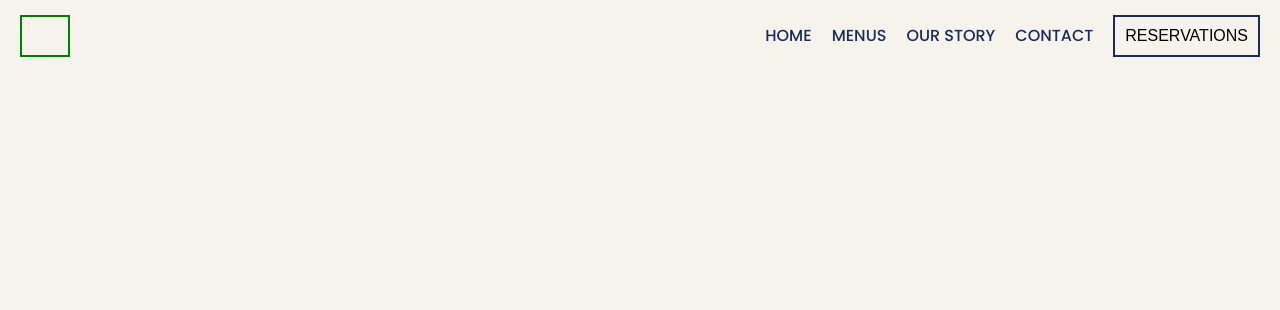
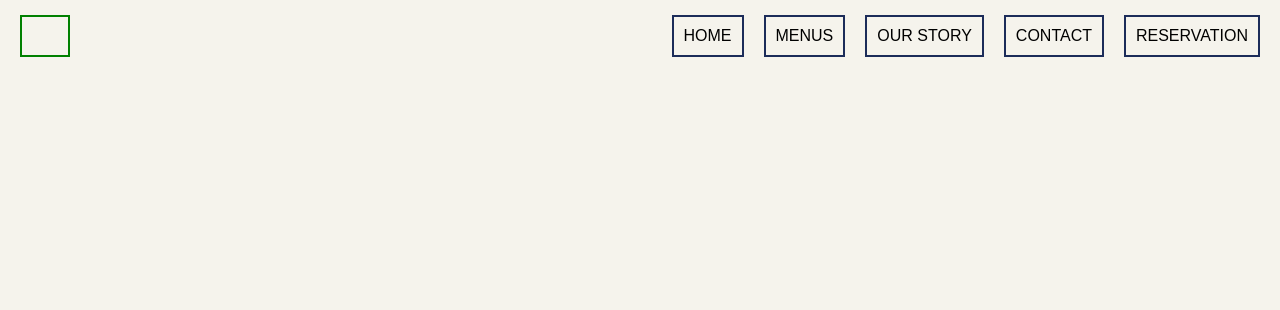
Before and after one commit to vaseemGit7/restaurant-page, a website built with webpack: page dist/index.html in a window 1280 px wide. Shown: the top 310 px of the page. Built offline with nearby package versions, Linux system fonts and the light colour scheme.

Commit message:
Update welcome page into DOM

```diff
--- /dev/null
+++ b/src/home.js
@@ -0,0 +1,62 @@
+function createHome(){
+    const docFrag = document.createDocumentFragment();
+
+    const navBar = document.createElement('nav');
+    navBar.classList.add('nav-bar');
+
+    const logo = document.createElement('div');
+    logo.classList.add('logo');
+
+    const navItems = document.createElement('nav');
+    navItems.classList.add('nav-items');
+
+    const homeBtn = document.createElement('button');
+    homeBtn.textContent = 'HOME';
+    navItems.appendChild(homeBtn);
+
+    const menuBtn = document.createElement('button');
+    menuBtn.textContent = 'MENUS';
+    navItems.appendChild(menuBtn);
+
+    const aboutBtn = document.createElement('button');
+    aboutBtn.textContent = 'OUR STORY';
+    navItems.appendChild(aboutBtn);
+
+    const contactBtn = document.createElement('button');
+    contactBtn.textContent = 'CONTACT';
+    navItems.appendChild(contactBtn);
+
+    const reservationBtn = document.createElement('button');
+    reservationBtn.textContent = 'RESERVATION';
+    navItems.appendChild(reservationBtn);
+
+    navBar.appendChild(logo);
+    navBar.appendChild(navItems);
+
+    const welcomeSection = document.createElement('div');
+    const restraurantName = document.createElement('div');
+    const restraurantSlogan = document.createElement('div');
+
+    restraurantName.textContent = 'The Patisserie Haven';
+    restraurantName.classList.add('restaurant-name');
+
+    restraurantSlogan.textContent = "A Sweet Sip and a Pastry's Kiss";
+    restraurantSlogan.classList.add('restaurant-slogan');
+
+    welcomeSection.classList.add('welcome-section');
+    welcomeSection.appendChild(restraurantName);
+    welcomeSection.appendChild(restraurantSlogan);
+
+
+    docFrag.appendChild(navBar);
+    docFrag.appendChild(welcomeSection);
+
+    return docFrag;
+}
+
+function loadHome (){
+    const $content = document.querySelector('.content');
+    $content.appendChild(createHome());
+}
+
+export default loadHome;
--- a/src/index.js
+++ b/src/index.js
@@ -1 +1,4 @@
 import './style.css'
+import loadHome from './home'
+
+loadHome();
--- a/src/style.css
+++ b/src/style.css
@@ -46,11 +46,7 @@ body{
     gap: 20px;
 }
 
-.nav-items > li{
-    list-style: none;
-}
-
-.reservation-btn{
+.nav-items > *{
     font-size: 1.6rem;
     padding: 10px ;
     background-color: transparent;
```
Also changed, not shown: dist/index.html.
